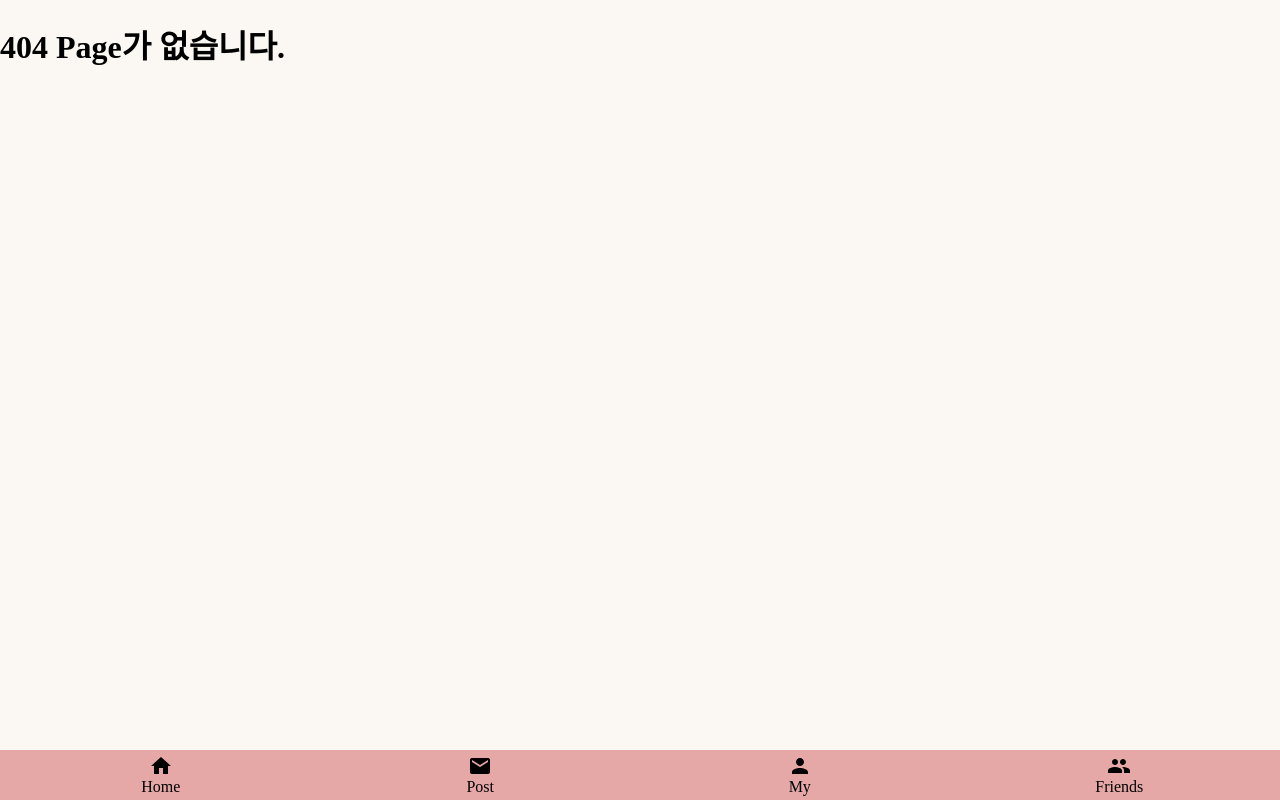
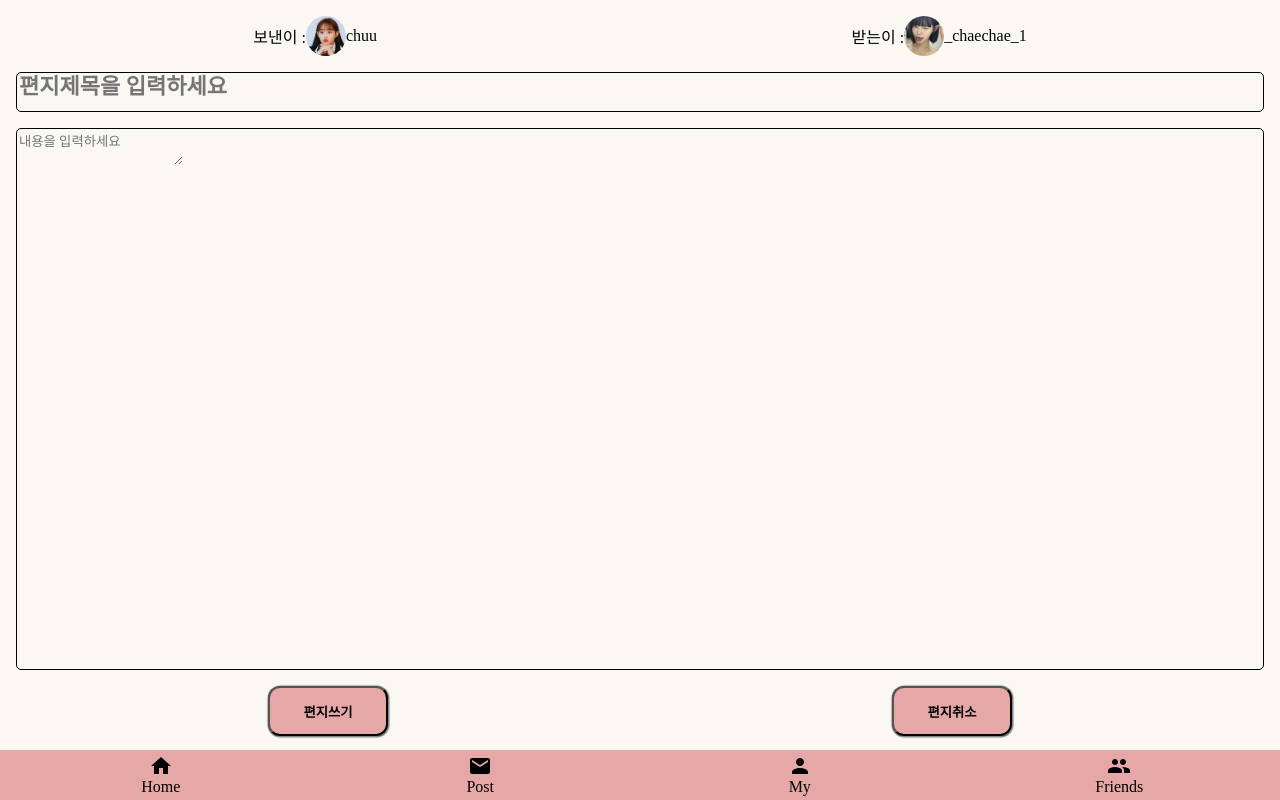
Before and after one commit to SWAcademy-Team-3/todoclient, a React (Create React App) app: page /write in a window 1280 px wide. Before the commit this address had no page. Built offline with nearby package versions, Linux system fonts and the light colour scheme; a web font is replaced by a local one.

Commit message:
[Add] 편지 쓰는 페이지 추가

```diff
--- a/src/App.js
+++ b/src/App.js
@@ -11,6 +11,7 @@ import Receive from "./page/Receive";
 import Login from "./page/Login";
 import Register from "./page/Register";
 import PageNotFound from "./page/PageNotFound";
+import Write from "./page/Write";
 import Navigation from "./Navigation";
 
 import "./style/index.scss";
@@ -27,6 +28,7 @@ function App() {
           <Routes>
             <Route path="/" element={<Home />}></Route>
             <Route path="/post" element={<Post />}></Route>
+            <Route path="/write" element={<Write />}></Route>
             <Route path="/my" element={<My />}></Route>
             <Route path="/receive" element={<Receive />}></Route>
             <Route path="/friends" element={<Friends />}></Route>
--- a/src/components/FlatButton.js
+++ b/src/components/FlatButton.js
@@ -3,14 +3,14 @@ export default function FlatButton({
   color,
   onClick,
   width,
-  hegiht,
+  height,
   borderRadius,
   border,
   marginBottom,
 }) {
   const flatButtonStyle = {
     width: width ? width : "none",
-    height: hegiht ? hegiht : "none",
+    height: height ? height : "none",
     marginBottom: marginBottom ? marginBottom : "none",
     backgroundColor: color ? color : "#e5a8a6",
     border: border ? border : `1px solid ${color}`,
--- a/src/page/My.js
+++ b/src/page/My.js
@@ -31,7 +31,7 @@ export default function My() {
         name="프로필 수정"
         color="#e5a8a6"
         width="100%"
-        hegiht="35px"
+        height="35px"
         marginBottom="20px"
       />
       <span className="tileText">비밀번호 변경</span>
--- a/src/page/Post.js
+++ b/src/page/Post.js
@@ -7,8 +7,10 @@ import EditIcon from "@mui/icons-material/Edit";
 
 import coinEmoji from "../assets/images/coinEmoji.png";
 import postEmoji from "../assets/images/postEmoji.png";
+import { useNavigate } from "react-router";
 
 export default function Post() {
+  let navigate = useNavigate();
   const [open, setOpen] = useState(false);
   const [modalOpen, setModalOpen] = useState(false);
 
@@ -48,7 +50,7 @@ export default function Post() {
           handleModalClick={handleModalClick}
         />
       ) : null}
-      <div className="floatingButton">
+      <div className="floatingButton" onClick={() => navigate("/write")}>
         <EditIcon sx={{ fontSize: 40, marginTop: "15px" }} />
       </div>
     </>
--- /dev/null
+++ b/src/page/Write.js
@@ -0,0 +1,99 @@
+import { useRef, useState } from "react";
+import { useNavigate } from "react-router";
+
+// 임시이미지
+import myImg from "../assets/images/chuu.jpg";
+import friendImg from "../assets/images/kim.jpg";
+import FlatButton from "../components/FlatButton";
+
+export default function Write({ initialState }) {
+  let navigate = useNavigate();
+  const titleRef = useRef();
+  const contentRef = useRef();
+  const [title, setTitle] = useState("");
+  const [content, setContent] = useState("");
+  const [selectedFriend, setSelectedFriend] = useState(initialState);
+
+  const handleTitle = (e) => {
+    setTitle(e.target.value);
+  };
+
+  const handleContent = (e) => {
+    setContent(e.target.value);
+  };
+
+  return (
+    <div
+      style={{
+        display: "flex",
+        flexDirection: "column",
+        height: "inherit",
+        gap: "16px",
+        margin: "16px",
+      }}
+    >
+      <div style={{ display: "flex", justifyContent: "space-around" }}>
+        <div style={{ display: "flex", alignItems: "center" }}>
+          <span>보낸이 : </span>
+          <div
+            className="profileImgDiv"
+            style={{ width: "40px", height: "40px" }}
+          >
+            <img src={myImg} alt="profileImg" className="profileImg" />
+          </div>
+          <span>chuu</span>
+        </div>
+        <div style={{ display: "flex", alignItems: "center" }}>
+          <span>받는이 : </span>
+          <div
+            className="profileImgDiv"
+            style={{ width: "40px", height: "40px" }}
+          >
+            <img src={friendImg} alt="profileImg" className="profileImg" />
+          </div>
+          <span>_chaechae_1</span>
+        </div>
+      </div>
+      <div
+        style={{
+          border: "1px solid black",
+          borderRadius: "5px",
+          height: "38px",
+        }}
+      >
+        <input
+          className="blankInput"
+          type="text"
+          placeholder="편지제목을 입력하세요"
+          style={{ fontSize: "22px", fontWeight: 700 }}
+          ref={titleRef}
+          onChange={(e) => handleTitle(e)}
+        />
+      </div>
+      <div
+        style={{
+          flexGrow: 1,
+          border: "1px solid black",
+          borderRadius: "5px",
+        }}
+      >
+        <textarea
+          className="blankInput"
+          type="text"
+          placeholder="내용을 입력하세요"
+          ref={contentRef}
+          onChange={(e) => handleContent(e)}
+        />
+      </div>
+      <div style={{ display: "flex", justifyContent: "space-around" }}>
+        <FlatButton name="편지쓰기" width="120px" height="50px" />
+        <FlatButton
+          name="편지취소"
+          width="120px"
+          height="50px"
+          onClick={() => navigate(-1)}
+        />
+      </div>
+    </div>
+  );
+}
--- a/src/style/index.scss
+++ b/src/style/index.scss
@@ -540,6 +540,7 @@ $background-color: #fbf8f3;
   background-color: white;
   display: inline-flex;
   padding: 8px 8px;
+}
 
 .blankInput {
   border: none;
@@ -548,7 +549,6 @@ $background-color: #fbf8f3;
   font-family: inherit;
   &:focus {
     outline: none;
-    }
   }
 }
 
```
Lines whose indentation alone changed are shown as unchanged.
